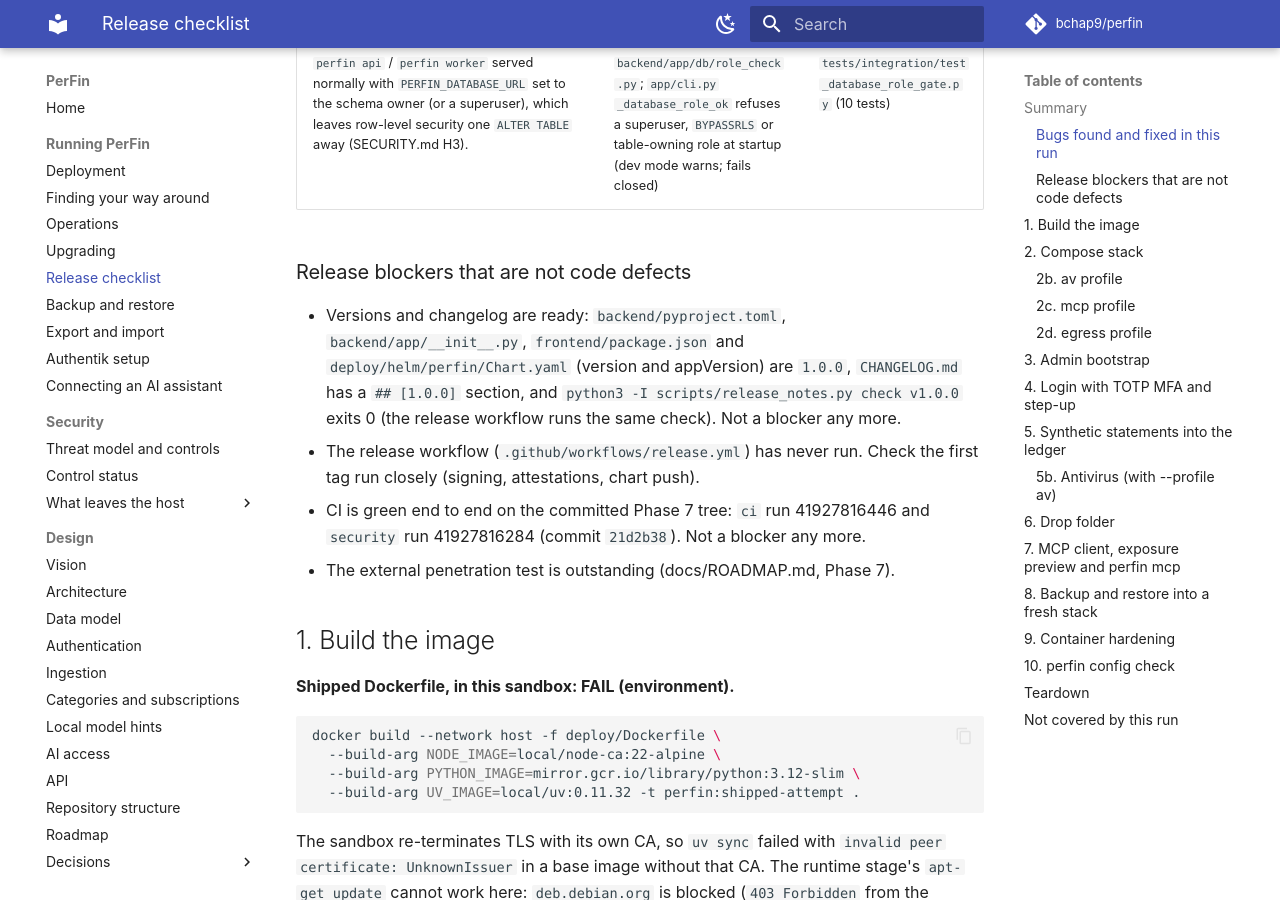
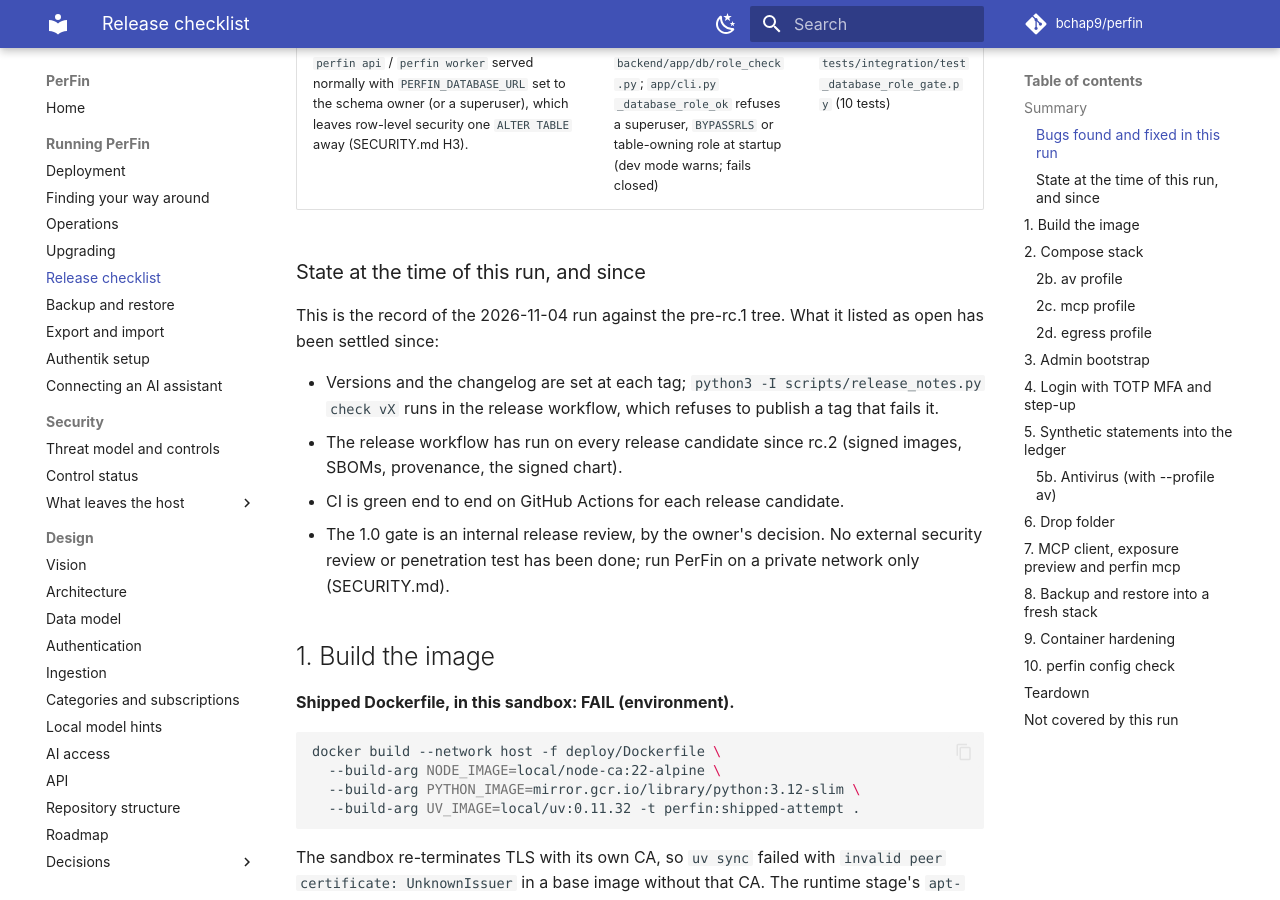
Before and after one commit to Bchap9/PerFin, an MkDocs documentation site: the page built from docs/RELEASE_CHECKLIST.md, in a window 1280 px wide and 900 px high, scrolled down 2200 px. Built offline with MkDocs 1.6.1 and Material for MkDocs 9.7.7, drawn with Linux system fonts in a browser that asks for light colours; comment, search, counter and statistics services are not loaded.

Commit message:
docs: release status, checklist record, 1.0.0 upgrade lead and rollback
The changelog status and the release checklist still said 1.0.0 waits on an
external review; the owner's gate is the internal release review. The 1.0.0
upgrade note now says there is no migration and how to go back. Stage 3 is
ticked, the dashboard wording, the supported-versions line and the Process
again button name are corrected.

Co-Authored-By: Claude Opus 5.5 <noreply@anthropic.com>
Claude-Session: https://claude.ai/code/session_01HRK1FXsJCfeh3aUokzUEVJ

```diff
--- a/docs/RELEASE_CHECKLIST.md
+++ b/docs/RELEASE_CHECKLIST.md
@@ -40,19 +40,20 @@ Each fix has a regression test, and each test was confirmed to fail when its fix
 | `scripts/backup.sh` (Compose) failed with `service "api" is not running` when api and worker were stopped, which its own header recommends for a consistent snapshot. | `docker compose run --rm --no-deps` one-off `api` containers instead of `exec` | `tests/unit/test_backup_script_compose.py` |
 | `perfin api` / `perfin worker` served normally with `PERFIN_DATABASE_URL` set to the schema owner (or a superuser), which leaves row-level security one `ALTER TABLE` away (SECURITY.md H3). | `backend/app/db/role_check.py`; `app/cli.py` `_database_role_ok` refuses a superuser, `BYPASSRLS` or table-owning role at startup (dev mode warns; fails closed) | `tests/integration/test_database_role_gate.py` (10 tests) |
 
-### Release blockers that are not code defects
+### State at the time of this run, and since
 
-- Versions and changelog are ready: `backend/pyproject.toml`,
-  `backend/app/__init__.py`, `frontend/package.json` and
-  `deploy/helm/perfin/Chart.yaml` (version and appVersion) are `1.0.0`,
-  `CHANGELOG.md` has a `## [1.0.0]` section, and
-  `python3 -I scripts/release_notes.py check v1.0.0` exits 0 (the release
-  workflow runs the same check). Not a blocker any more.
-- The release workflow (`.github/workflows/release.yml`) has never run. Check
-  the first tag run closely (signing, attestations, chart push).
-- CI is green end to end on the committed Phase 7 tree: `ci` run 41927816446
-  and `security` run 41927816284 (commit `21d2b38`). Not a blocker any more.
-- The external penetration test is outstanding (docs/ROADMAP.md, Phase 7).
+This is the record of the 2026-11-04 run against the pre-rc.1 tree. What it
+listed as open has been settled since:
+
+- Versions and the changelog are set at each tag;
+  `python3 -I scripts/release_notes.py check vX` runs in the release
+  workflow, which refuses to publish a tag that fails it.
+- The release workflow has run on every release candidate since rc.2
+  (signed images, SBOMs, provenance, the signed chart).
+- CI is green end to end on GitHub Actions for each release candidate.
+- The 1.0 gate is an internal release review, by the owner's decision. No
+  external security review or penetration test has been done; run PerFin on
+  a private network only (SECURITY.md).
 
 ## 1. Build the image
 
```
Also changed, not shown: CHANGELOG.md (+6 -3 lines), README.md (+1 -1 lines), SECURITY.md (+1 -1 lines), docs/OPERATIONS.md (+2 -2 lines), docs/ROADMAP.md (+5 -8 lines), docs/UPGRADING.md (+8 -0 lines).
